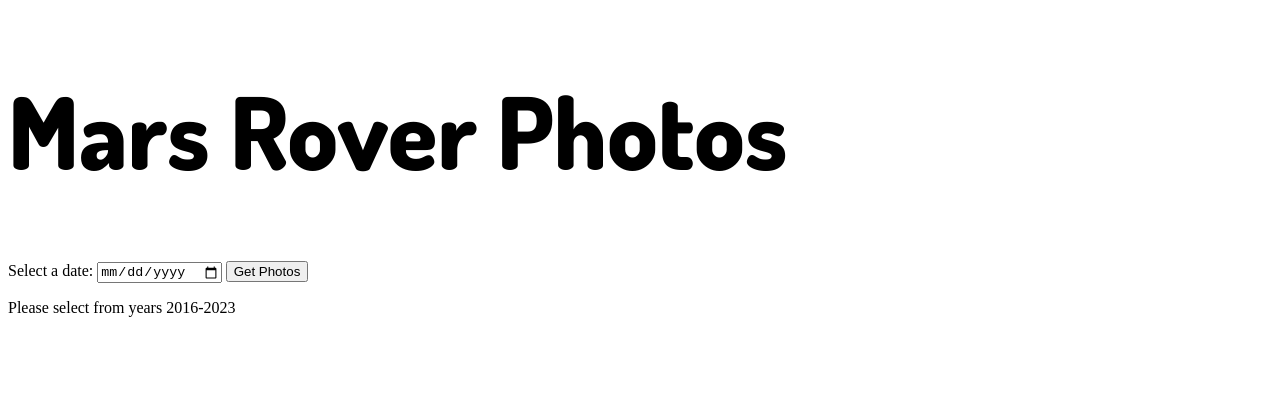
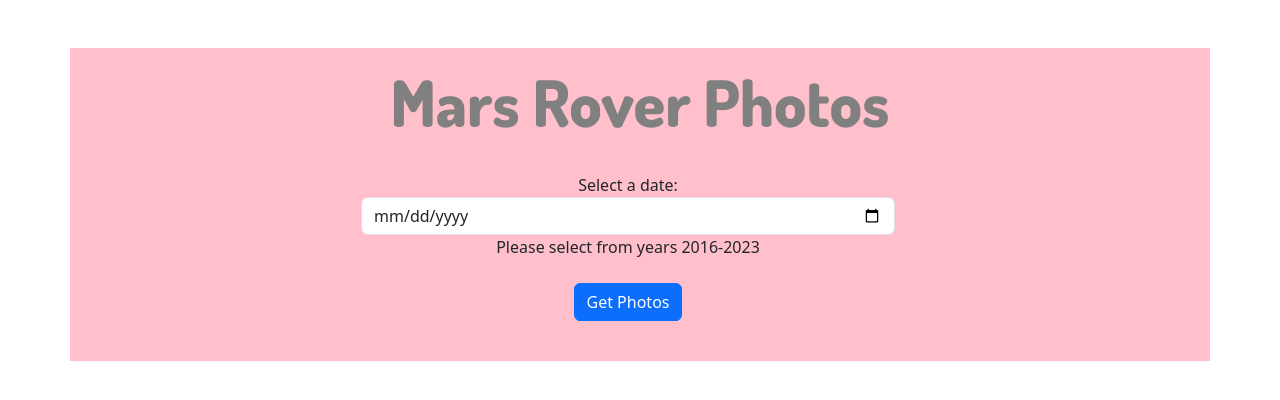
Before and after one commit to bignacio-seneca/rest-api, a website: page index.html in a window 1280 px wide. Drawn offline with nearby package versions, Linux system fonts and the light colour scheme.

Commit message:
Bootstrap

```diff
--- a/assets/css/style.css
+++ b/assets/css/style.css
@@ -1,9 +1,29 @@
 @import url('https://fonts.googleapis.com/css2?family=Dosis:wght@200..800&display=swap');
 
-h1{
-    font-family: "Dosis", sans-serif;
-    font-optical-sizing: auto;
+
+.text-center {
+    background-color: pink;
+    padding: 16px;
+}
+
+.title{
+    color: grey;
+    font-size: 4em;
+    font-family: Dosis, 'sans-serif';
     font-weight: 800;
-    font-style: normal;
-    font-size: 100px;
 }
+
+.content {
+    background-color: green;
+}
+
+img {
+    width: 200px;
+    height: 200px;
+    background-size: cover;
+}
+
+.card {
+    width: 600px;
+    height: 600px;
+}
--- a/index.html
+++ b/index.html
@@ -4,8 +4,10 @@
     <meta charset="UTF-8">
     <meta http-equiv="X-UA-Compatible" content="IE=edge">
     <meta name="viewport" content="width=device-width, initial-scale=1.0">
-    <title>Document</title>
+    <title>Mars Rover Photos</title>
     <link rel="stylesheet" href="assets/css/style.css">
+
+    <link href="https://cdn.jsdelivr.net/npm/bootstrap@5.3.3/dist/css/bootstrap.min.css" rel="stylesheet" integrity="sha384-QWTKZyjpPEjISv5WaRU9OFeRpok6YctnYmDr5pNlyT2bRjXh0JMhjY6hW+ALEwIH" crossorigin="anonymous">
 </head>
 <body>
     <!-- <h1>Nasa's Mars Rover Curiosity Photos</h1>
@@ -14,15 +16,27 @@
     <button onclick="fetchMarsPhotos()">Get Photos</button>
     <div id="info"></div> -->
 
-    <h1>Mars Rover Photos</h1>
-    <label for="date">Select a date:</label>
-    <input type="date" id="date">
-    <button onclick="fetchData()">Get Photos</button>
-    <p>Please select from years 2016-2023</p>
+    <div class="container text-center mt-5">
+        <div class="row">
+            <div class="col">
+                <h1 class="title">Mars Rover Photos</h1>
+            </div>
 
-    <div id="info"></div>
+        <div class="row mt-4">
+            <div class="col-3"></div>
+            <div class="col-6">
+                <label for="date">Select a date:</label>
+                <input type="date" id="date" class="form-control">
+                <p>Please select from years 2016-2023</p>
+                <button onclick="fetchData()" class="btn btn-primary mt-2">Get Photos</button>
+            </div>
+            <div class="col-3"></div>
+        </div>
+        <div class="row mt-4" id="info"></div>
+    </div>
 
 
     <script src="js/main.js"></script>
+    <script src="https://cdn.jsdelivr.net/npm/bootstrap@5.3.3/dist/js/bootstrap.bundle.min.js" integrity="sha384-YvpcrYf0tY3lHB60NNkmXc5s9fDVZLESaAA55NDzOxhy9GkcIdslK1eN7N6jIeHz" crossorigin="anonymous"></script>
 </body>
 </html>
--- a/js/main.js
+++ b/js/main.js
@@ -52,13 +52,19 @@ async function fetchData() {
 
                 //create a new div and store in photoElement. div wiill hold information and image of the current photo
                 const photoElement = document.createElement('div');
-
+                photoElement.classList.add('col-md-4', 'mb-4');
                 //sets innerHTML of the photoELement div to a string containing html
                 photoElement.innerHTML = `
-                    <p>Camera Name: ${photo.camera.full_name} (${photo.camera.name})</p>
-                    <p>ID: ${photo.id}</p>
-                    <p>Image:</p>
-                    <img src="${photo.img_src}" alt="Mars Rover Photo" style="max-width: 100%; height: auto;"/>
+
+                <div class="card h-100">
+                    <div class="card-body">
+                            <p>Camera Name: ${photo.camera.full_name} (${photo.camera.name})</p>
+                            <p>ID: ${photo.id}</p>
+                            <p>Image:</p>
+                            <img src="${photo.img_src}" alt="Mars Rover Photo" class="img-fluid"/>
+                     </div>
+                </div>
+
                 `;
 
                 //appends the photoElement div to the content div, adding it to the DOM.
@@ -76,3 +82,13 @@ async function fetchData() {
 
 
 }
+
+
+
+
+/* <div class="card">
+<p>Camera Name: ${photo.camera.full_name} (${photo.camera.name})</p>
+<p>ID: ${photo.id}</p>
+<p>Image:</p>
+<img src="${photo.img_src}" alt="Mars Rover Photo";"/>
+</div> */
```
